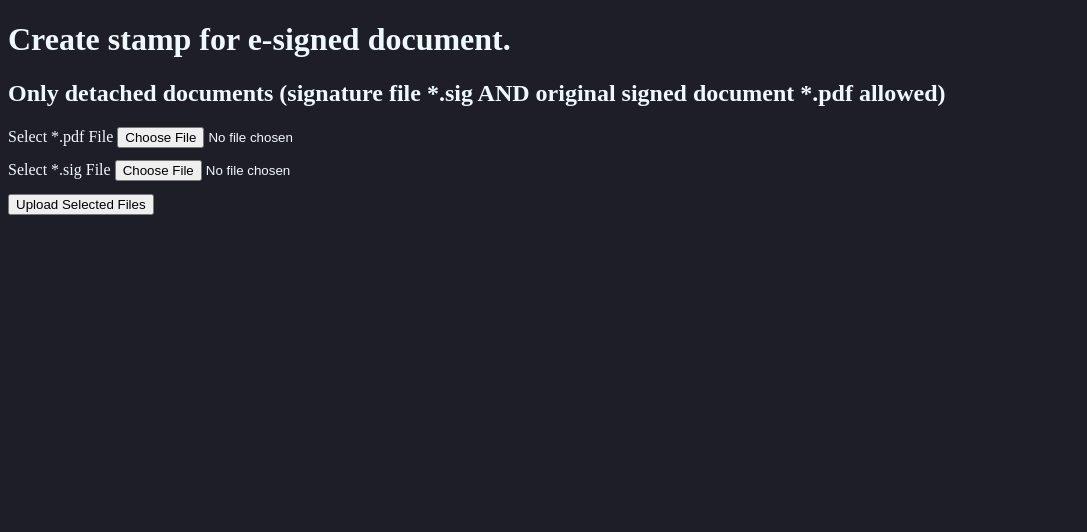
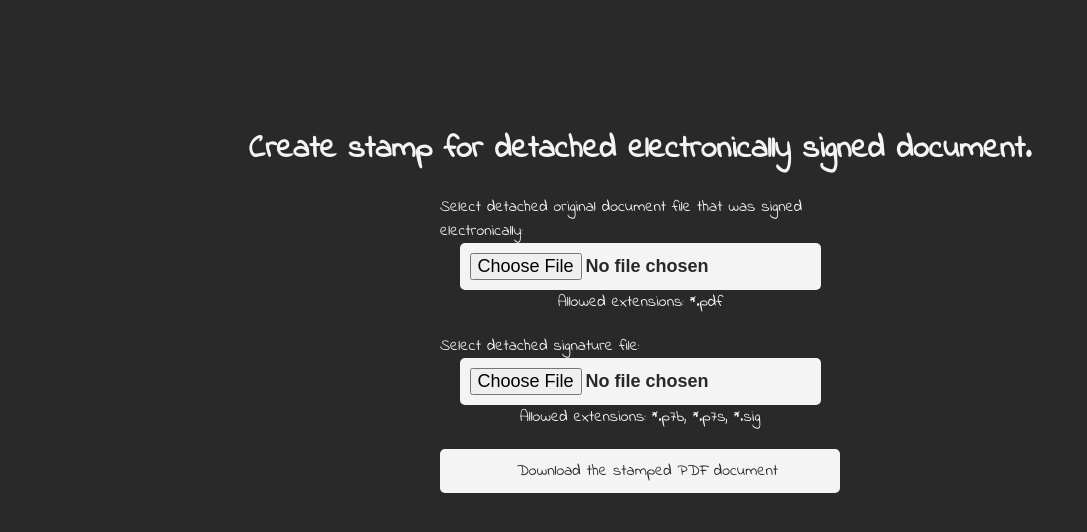
Before and after one commit to myvsky/printable-pkcs7, a FastAPI app: page / in a window 1280 px wide. Shown: the top 532 px of the page, without its empty margins (0-1087 px from the left). Run offline with FastAPI, Linux system fonts and the light colour scheme.

Commit message:
Frontend updated, Vercel deployment issue fixed.

```diff
--- a/main.py
+++ b/main.py
@@ -1,5 +1,3 @@
-import uvicorn
-
 # Web app holding
 from fastapi import FastAPI, UploadFile, File
 from fastapi.staticfiles import StaticFiles
@@ -64,7 +62,19 @@ def parse_sig(pdf, sig) -> dict:
     cn = p7s.subject.get_attributes_for_oid(NameOID.COMMON_NAME)[0].value
     document_id = p7s.serial_number
     expiration_time = p7s.not_valid_after
+
+    # Signature verification
     signature = p7s.signature
+    try:
+        p7s.public_key().verify(
+            signature,
+            data,
+            padding.PKCS1v15(),
+            hashes.SHA256()
+        )
+        print("Signature is valid.")
+    except:
+        print("Signature is invalid.")
 
     return {
         "Действительность документа:": signature,
@@ -118,6 +128,3 @@ def create_stamp(data):
 
     # Save the stamp image
     stamp_image.save('stamp.png')
-
-if __name__ == "__main__":
-    uvicorn.run(app)
--- a/templates/index.html
+++ b/templates/index.html
@@ -6,40 +6,106 @@
     <meta name="viewport" content="width=device-width, initial-scale=1.0">
     <title>Printable PKCS-7</title>
     <style>
-        html {
-            background-color: rgb(30,30,40);
-            color: aliceblue;
+        @import url('https://fonts.googleapis.com/css2?family=Indie+Flower&display=swap');
+
+        body {
+          background-color: #292929;
+          color: #F4F4F4;
+          font-family: 'Indie Flower', cursive;
+        }
+
+        h1 {
+          margin-top: 10%;
+          text-align: center;
+        }
+
+        .container {
+          width: 400px;
+          margin: 0 auto;
+          text-align: center;
+        }
+
+        .input-label {
+          display: block;
+          margin-top: 20px;
+          text-align: left;
+        }
+
+        .file-input {
+          display: inline-block;
+          background-color: #F4F4F4;
+          color: #292929;
+          padding: 10px;
+          border: none;
+          border-radius: 5px;
+          cursor: pointer;
+          font-size: 18px;
+          font-weight: bold;
+        }
+
+        .info-text {
+          text-align: left;
+          margin-top: 5px;
+        }
+
+        .download-button {
+          display: block;
+          margin-top: 20px;
+          background-color: #F4F4F4;
+          color: #292929;
+          padding: 10px 20px;
+          border: none;
+          border-radius: 5px;
+          cursor: pointer;
+          text-decoration: none;
+          text-align: center;
+        }
+
+        .download-button:hover {
+          background-color: #EAEAEA;
+        }
+
+        .arrow {
+          display: inline-block;
+          width: 10px;
+          height: 10px;
+          margin-right: 5px;
+          transform: rotate(-45deg);
+          background-color: #F4F4F4;
         }
       </style>
     </head>
     <body>
-    <h1>Create stamp for e-signed document.</h1>
-    <h2>Only detached documents (signature file *.sig AND original signed document *.pdf allowed)</h2>
+      <h1>Create stamp for detached electronically signed document.</h1>
+      <div class="container">
+        <label class="input-label">Select detached original document file that was signed electronically:</label>
         <div>
-        Select *.pdf File
-        <input type="file" name="pdf_file" id="pdfFileInput"><br>
+          <input type="file" name="pdf_file" id="pdfFileInput" class="file-input" accept=".pdf">
+          <span class="info-text">Allowed extensions: *.pdf</span>
         </div>
-    <div style=margin-top:1%>
-        Select *.sig File
-        <input type="file" name="sig_file" id="sigFileInput"><br>
+
+        <label class="input-label">Select detached signature file:</label>
+        <div>
+          <input type="file" name="sig_file" id="sigFileInput" class="file-input" accept=".p7b, .p7s, .sig">
+          <span class="info-text">Allowed extensions: *.p7b, *.p7s, *.sig</span>
         </div>
-    <div>
-        <button id="uploadButton" style="margin-top:1%">Upload Selected Files</button>
+
+        <a href="#" class="download-button"><span class="arrow"></span>Download the stamped PDF document</a>
       </div>
     <script>
         function handleFileUpload() {
             const formData = new FormData();
             const sigFileInput = document.getElementById("sigFileInput");
             const pdfFileInput = document.getElementById("pdfFileInput");
-
             if (sigFileInput.files.length > 0 && pdfFileInput.files.length > 0) {
                 const sigFileName = sigFileInput.files[0].name;
                 const pdfFileName = pdfFileInput.files[0].name;
 
                 const sigExtension = sigFileName.substring(sigFileName.lastIndexOf('.'));
                 const pdfExtension = pdfFileName.substring(pdfFileName.lastIndexOf('.'));
+                let allowedExt = [".sig", ".p7s", ".p7b"];
 
-                if ((sigExtension === '.sig') && pdfExtension === '.pdf') {
+                if (allowedExt.includes(sigExtension) && pdfExtension === '.pdf') {
                     formData.append('sig_file', sigFileInput.files[0]);
                     formData.append('pdf_file', pdfFileInput.files[0]);
                 } else {
```
Lines whose indentation alone changed are shown as unchanged.
